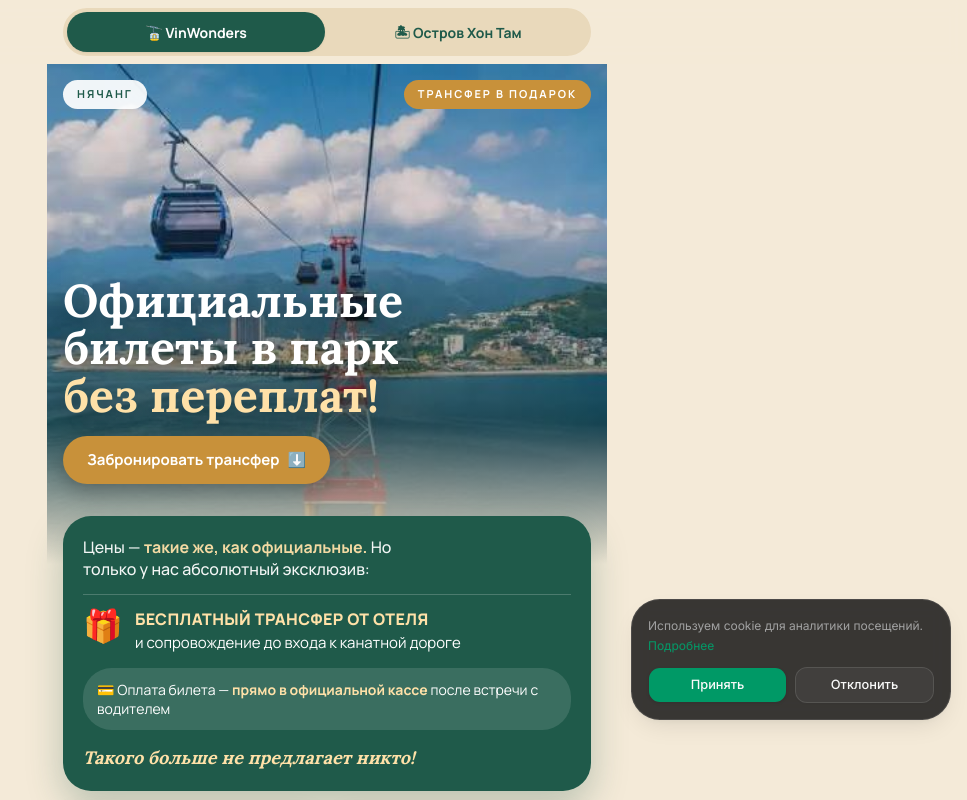
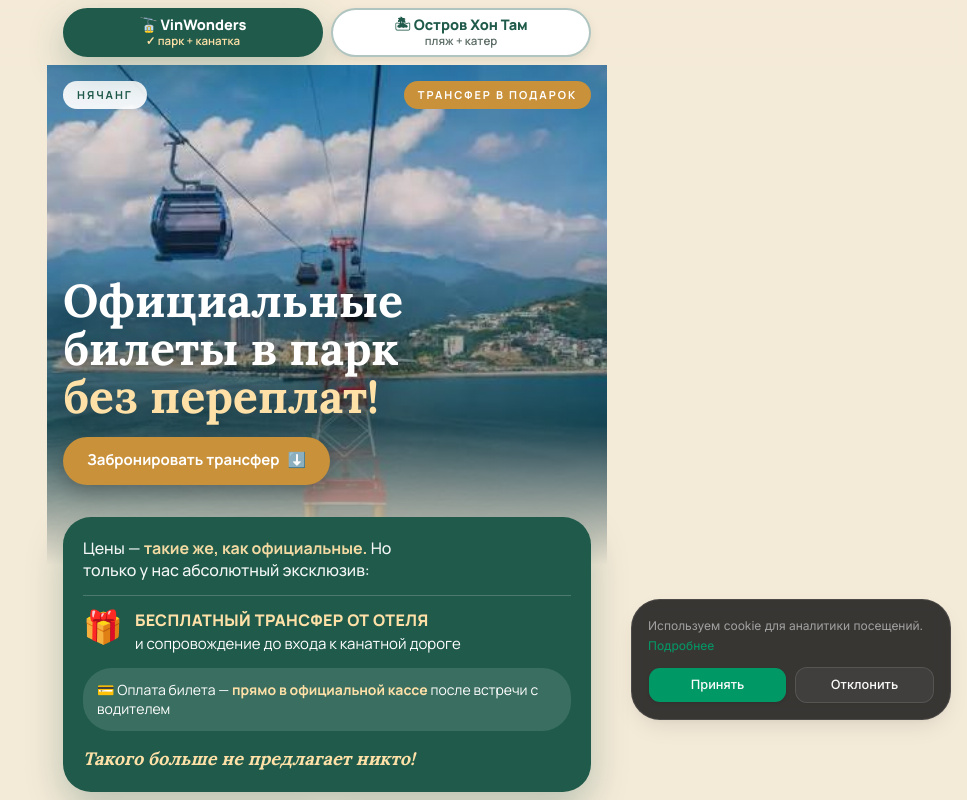
Before and after one commit to selezn777/victour, a Next.js app: page /park in a window 1280 px wide. Shown: the top 800 px of the page, without its empty margins (313-1280 px from the left). Built offline with nearby package versions, Linux system fonts and the light colour scheme; no server answers; a web font is replaced by a local one.

Commit message:
/park: переключатель направлений — две карточки-кнопки с подписями (парк + канатка / пляж + катер), неактивная тоже явно кнопка
Co-Authored-By: Claude Opus 5.5 <noreply@anthropic.com>

```diff
--- a/src/app/park/landing.tsx
+++ b/src/app/park/landing.tsx
@@ -57,7 +57,8 @@ export function Landing({
         aria-label="Направление"
         className="sticky top-0 z-30 bg-(--c-bg)/90 px-4 pt-[calc(env(safe-area-inset-top)+8px)] pb-2 backdrop-blur transition-colors duration-500"
       >
-        <div className="mx-auto grid max-w-[528px] grid-cols-2 gap-1 rounded-full bg-(--c-bg-2) p-1">
+        {/* Две равноправные карточки: неактивная тоже явно кнопка, а не подпись */}
+        <div className="mx-auto grid max-w-[528px] grid-cols-2 gap-2">
           {DESTINATION_ORDER.map((id) => {
             const active = id === destination
             return (
@@ -66,11 +67,21 @@ export function Landing({
                 type="button"
                 onClick={() => !active && setDestination(id)}
                 aria-pressed={active}
-                className={`h-10 rounded-full text-[14px] font-bold transition-colors ${
-                  active ? "bg-(--c-primary) text-white shadow-sm" : "text-(--c-primary)"
+                className={`relative flex flex-col items-center justify-center rounded-2xl border-2 px-2 py-1.5 leading-tight transition-colors active:scale-[0.98] ${
+                  active
+                    ? "border-(--c-primary) bg-(--c-primary) text-white shadow-(--c-shadow-primary)"
+                    : "border-(--c-primary)/35 bg-white text-(--c-primary) shadow-[0_4px_12px_rgb(0_0_0/0.08)]"
                 }`}
               >
-                {DESTINATIONS[id].tabLabel}
+                <span className="text-[14.5px] font-extrabold whitespace-nowrap">
+                  {DESTINATIONS[id].tabLabel}
+                </span>
+                <span
+                  className={`text-[11.5px] font-semibold ${active ? "text-(--c-on-primary)" : "text-(--c-muted)"}`}
+                >
+                  {active ? "✓ " : ""}
+                  {DESTINATIONS[id].tabNote}
+                </span>
               </button>
             )
           })}
--- a/src/app/park/park-config.ts
+++ b/src/app/park/park-config.ts
@@ -71,6 +71,7 @@ export function findSlot(dest: DestinationId, departureTime: string | null): Dep
 export type Destination = {
   id: DestinationId
   tabLabel: string
+  tabNote: string // подпись под названием в переключателе
   english: string
   childPriceLabel: string // подпись к childPrice: у парка скидка и детям, и 60+
   packages: PackageOption[]
@@ -88,6 +89,7 @@ export const DESTINATIONS: Record<DestinationId, Destination> = {
   park: {
     id: "park",
     tabLabel: "🚡 VinWonders",
+    tabNote: "парк + канатка",
     english: "VINWONDERS (cable car)",
     childPriceLabel: "дети и 60+",
     // price — взрослый, childPrice — ребёнок 100–139 см и пенсионер 60+
@@ -165,6 +167,7 @@ export const DESTINATIONS: Record<DestinationId, Destination> = {
   hontam: {
     id: "hontam",
     tabLabel: "🏝 Остров Хон Там",
+    tabNote: "пляж + катер",
     english: "HON TAM ISLAND",
     childPriceLabel: "дети",
     packages: [
```
